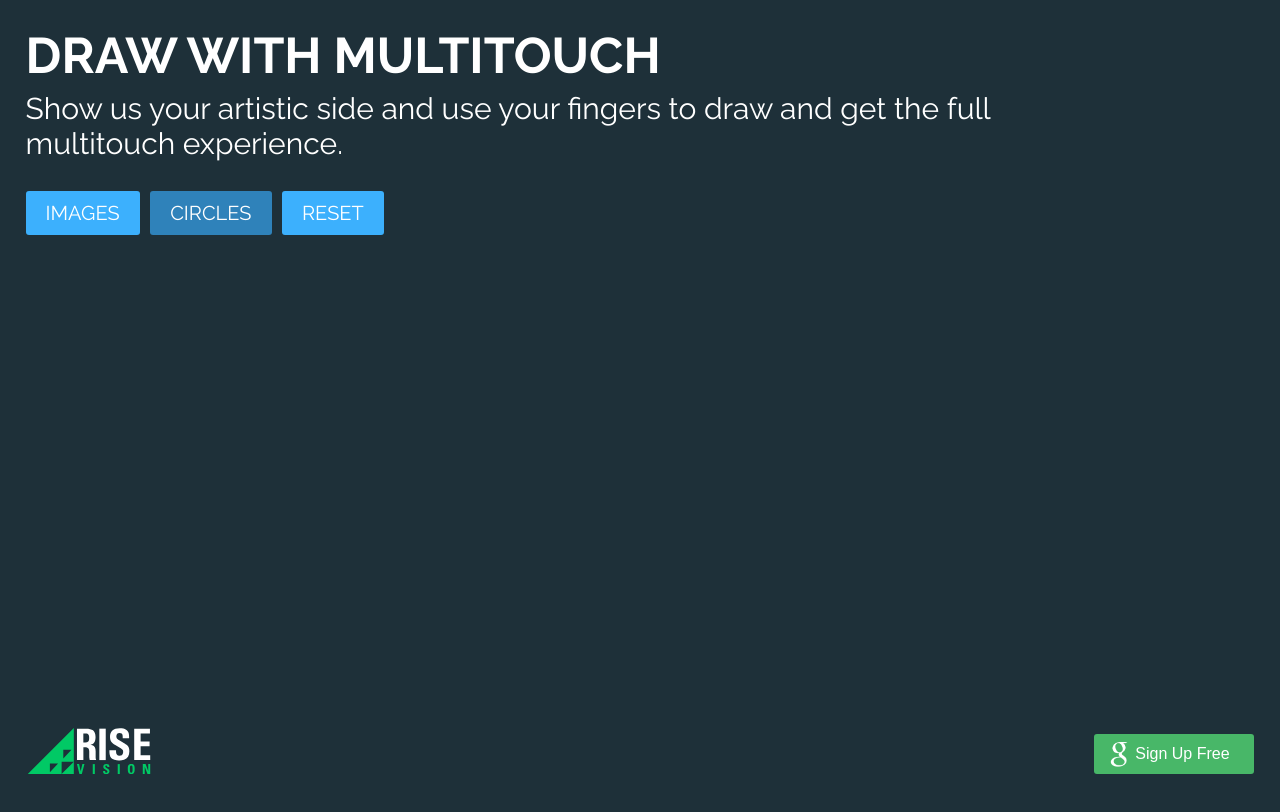
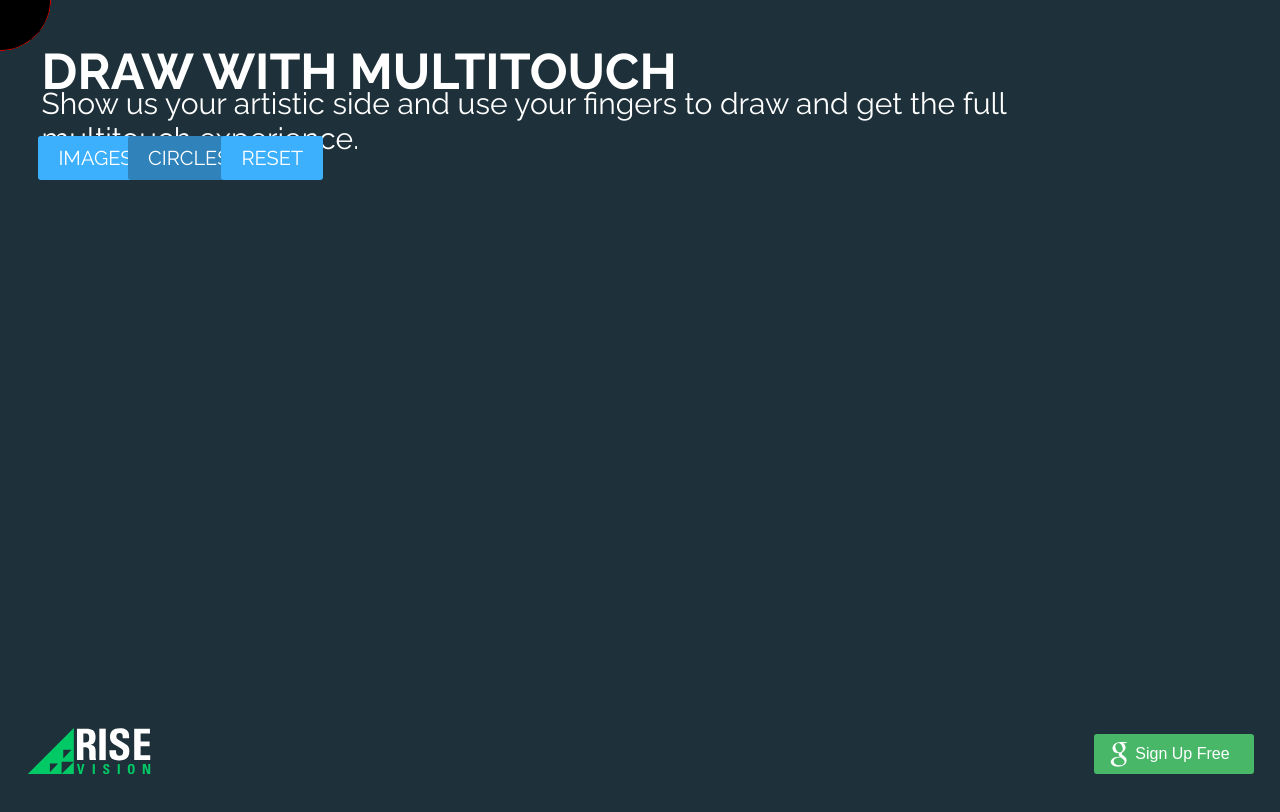
Before and after one commit to mmeiers/content-multitouchcircles, a plain HTML site: page index.html in a window 1280 px wide. Shown: the top 812 px of the page. Drawn offline with nearby package versions, Linux system fonts and the light colour scheme.

Commit message:
button tweaks

```diff
--- a/style.css
+++ b/style.css
@@ -22,9 +22,6 @@ body{
 }
 
 .btn {
-	position: relative;
-	top:5vh;
-	left:2vw;
 	margin-right: .5vw;
   -webkit-border-radius: 28;
   -moz-border-radius: 28;
@@ -42,18 +39,24 @@ body{
 }
 
 #images {
+	position: absolute;
+	top:17vh;
+	left:3vw;
 	background: #3cb0fd;
-
 }
 
 #circles {
-	  background: #2f82ba;
-
+	position: absolute;
+	top:17vh;
+	left:10vw;
+	background: #2f82ba;
 }
 
 #reset {
-	  background: #3cb0fd;
-
+	position: absolute;
+	top:17vh;
+	left:17.3vw;
+	background: #3cb0fd;
 }
 
 button {
@@ -108,6 +111,9 @@ button img {
 }
 
 h3 {
+	position: absolute;
+	top:2vh;
+	left:2vh;
   	font-family: 'Raleway';
   	font-size: 50px;
   	color: #fff;
@@ -116,6 +122,9 @@ h3 {
   }
 
 p {
+	position: absolute;
+	top:10vh;
+	left:2vh;
   	font-family: 'Raleway';
   	font-size: 30px;
   	color:#fff;
```
